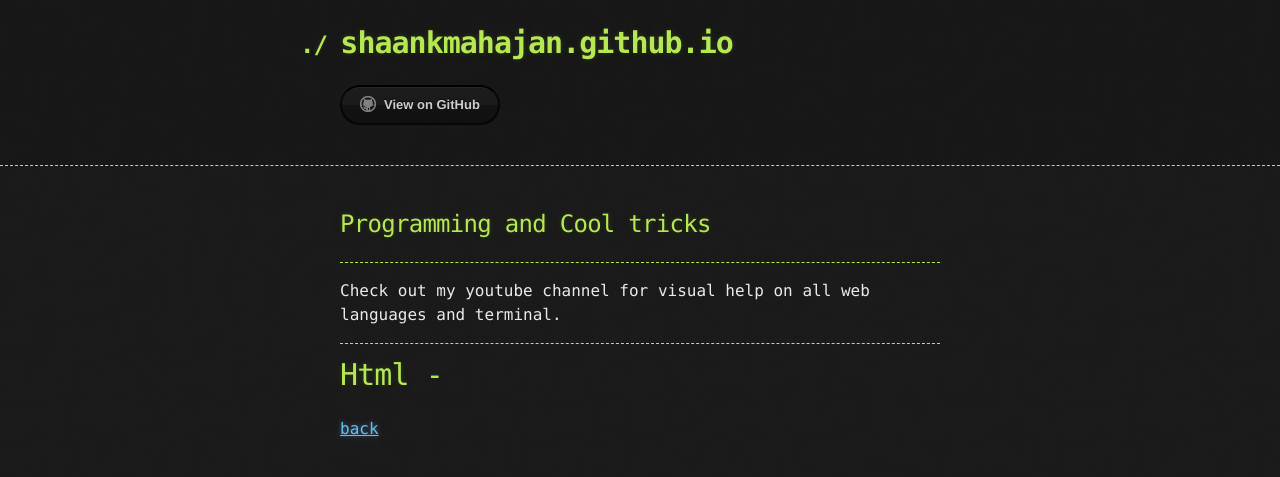
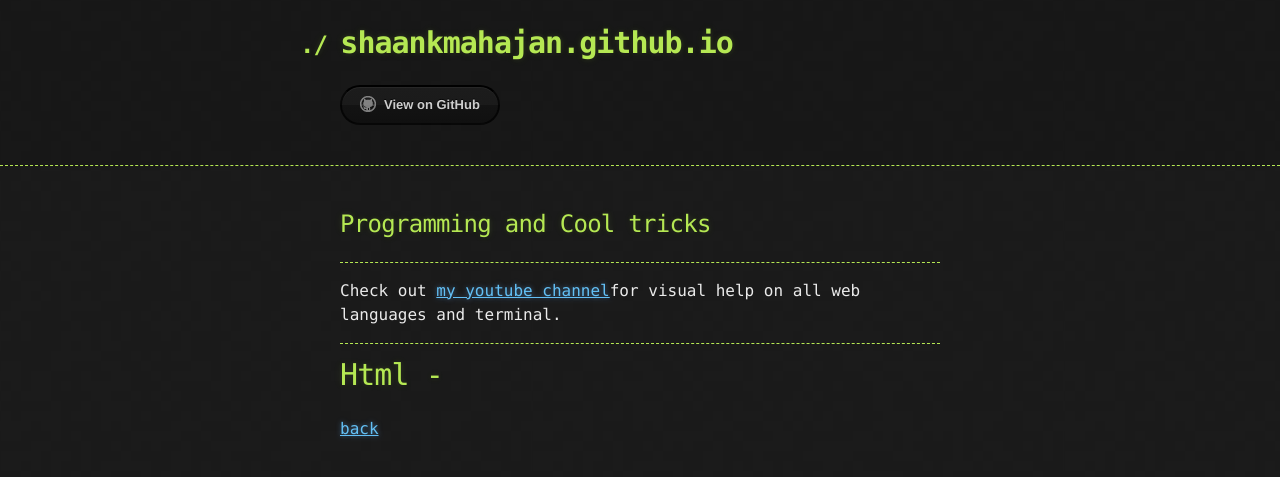
Before and after one commit to Pranked3/shaankmahajan.github.io, a Jekyll site: the page built from coding-page.md, in a window 1280 px wide. Shown: the top 477 px of the page. Built offline with Jekyll 4.4.1, drawn with Linux system fonts in a browser that asks for light colours; the repository's description, which GitHub fills in, is left out; our own code applies the rules of GitHub Pages for plain Markdown files; part of the change alters nothing that is shown.

Commit message:
change55

```diff
--- a/coding-page.md
+++ b/coding-page.md
@@ -5,7 +5,7 @@ layout: default
 ## Programming and Cool tricks
 
 <hr />
-Check out my youtube channel for visual help on all web languages and terminal.
+Check out [my youtube channel](https://www.youtube.com/channel/UCXyfb_76fKo1UpTx95JfvUg)for visual help on all web languages and terminal.
 <hr />
 
 # [](#header-1)Html -
```
